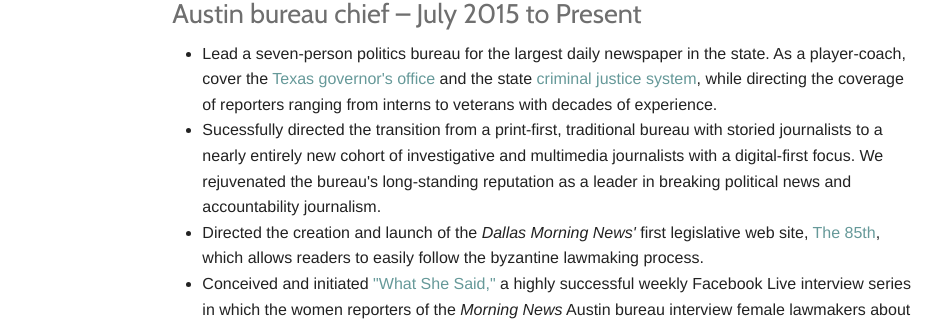
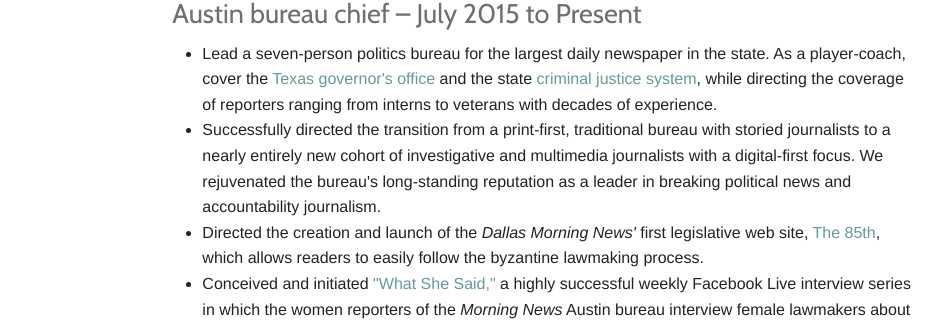
Before and after one commit to BrandiGrissom/resume, a Jekyll site: the page built from index.html, in a window 1280 px wide and 900 px high. Shown: the part 294-615 px from the top of the window, without its empty margins (126-1068 px from the left). Built offline with Jekyll 4.4.1, drawn with Linux system fonts in a browser that asks for light colours.

Commit message:
Update index.html

```diff
--- a/index.html
+++ b/index.html
@@ -25,7 +25,7 @@
 
     <ul>
       <li>Lead a seven-person politics bureau for the largest daily newspaper in the state. As a player-coach, cover the <a href="http://www.dallasnews.com/news/texas-legislature/2017/03/01/major-conservatives-piggy-banks-behind-texas-obsession-amending-constitution">Texas governor's office</a> and the state <a href="http://www.dallasnews.com/news/dallas-ambush/2016/07/16/fatal-encounters-suspects-deaths-rise-across-texas-even-arrests-drop">criminal justice system</a>, while directing the coverage of reporters ranging from interns to veterans with decades of experience.
-      <li>Sucessfully directed the transition from a print-first, traditional bureau with storied journalists to a nearly entirely new cohort of investigative and multimedia journalists with a digital-first focus. We rejuvenated the bureau's long-standing reputation as a leader in breaking political news and accountability journalism.
+      <li>Successfully directed the transition from a print-first, traditional bureau with storied journalists to a nearly entirely new cohort of investigative and multimedia journalists with a digital-first focus. We rejuvenated the bureau's long-standing reputation as a leader in breaking political news and accountability journalism.
       <li>Directed the creation and launch of the <em>Dallas Morning News'</em> first legislative web site, <a href="http://interactives.dallasnews.com/2017/the-85th/">The 85th</a>, which allows readers to easily follow the byzantine lawmaking process.
       <li>Conceived and initiated <a href="https://www.facebook.com/pg/dmnpolitics/videos/">"What She Said,"</a> a highly successful weekly Facebook Live interview series in which the women reporters of the <em>Morning News</em> Austin bureau interview female lawmakers about Texas politics and the challenges women face in that arena.
     </ul>
```
